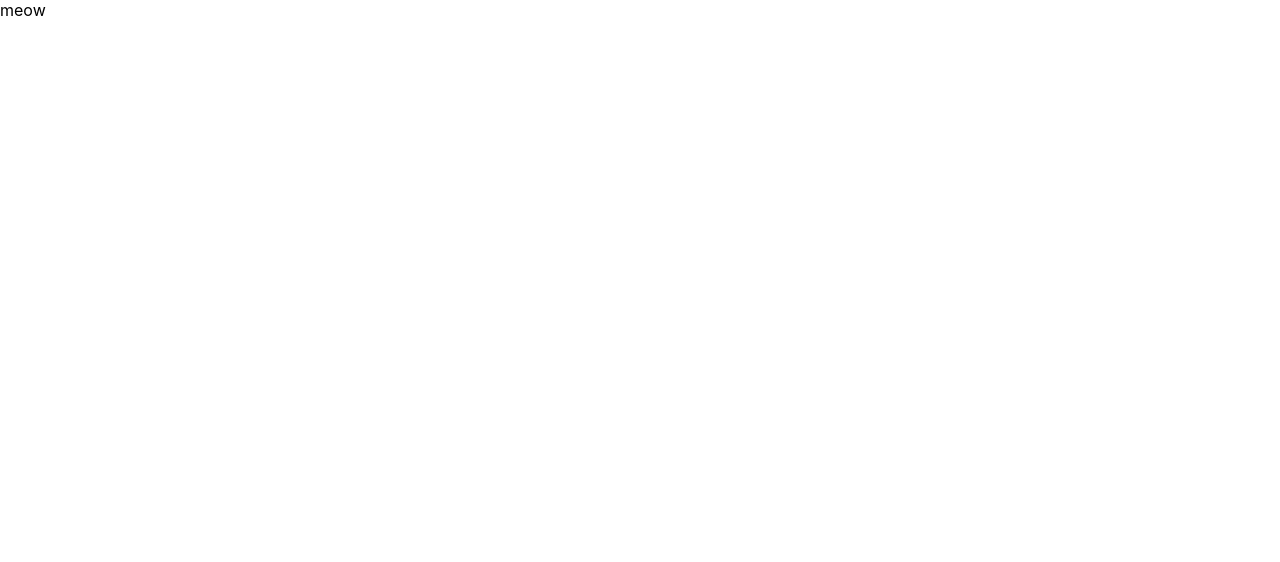
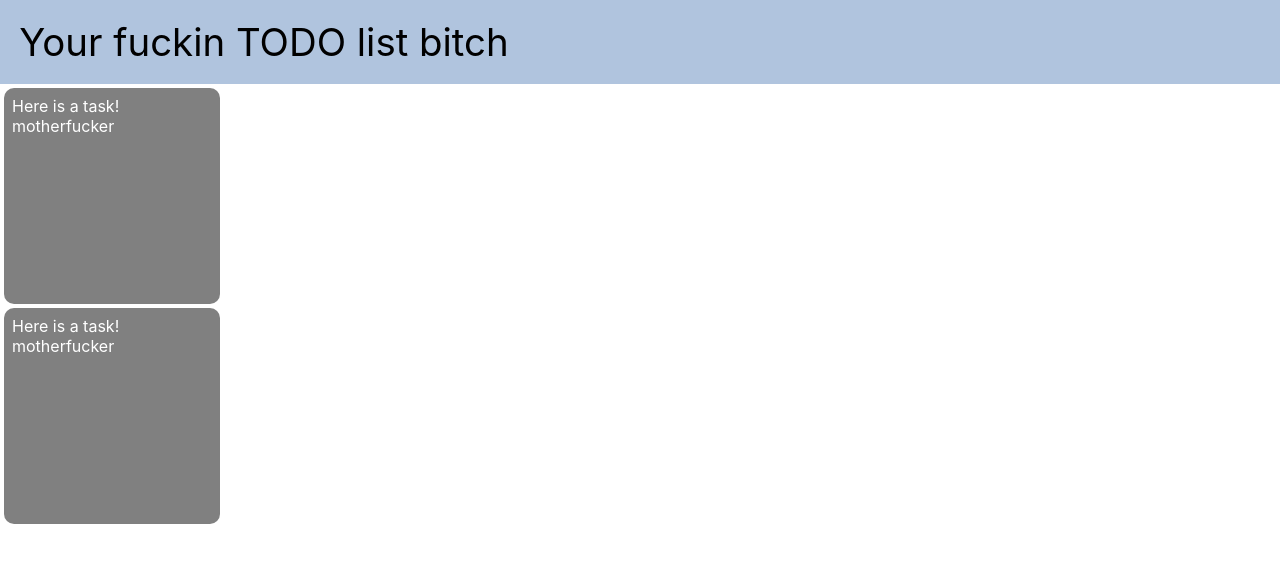
Before and after one commit to alyssa9koh/react-todo-list, a React (Create React App) app: page / in a window 1280 px wide. Shown: the top 562 px of the page. Built offline with nearby package versions, Linux system fonts and the light colour scheme.

Commit message:
added classes for title of list and for each task. made separate task component

```diff
--- a/src/components/List.jsx
+++ b/src/components/List.jsx
@@ -1,9 +1,26 @@
-import { useState } from 'react';
+// import { useState } from 'react';
+
+import '../index.css';
+
+function Task() {
+    return (
+        <div className="square">
+            Here is a task! motherfucker
+        </div>
+    );
+}
 
 export default function List() {
     return (
-        <div>
-            meow
-        </div>
+        <>
+            <div className="list-title">
+                Your fuckin TODO list bitch
+            </div>
+            <Task />
+            <Task />
+            {/* <ol>
+                {tasks}
+            </ol> */}
+        </>
     );
 }
--- a/src/index.css
+++ b/src/index.css
@@ -11,3 +11,20 @@ code {
   font-family: source-code-pro, Menlo, Monaco, Consolas, 'Courier New',
     monospace;
 }
+
+.square {
+  width: 200px;
+  height: 200px;
+  background-color: gray; /* Add your desired background color */
+  color: white; /* font color */
+  border-radius: 10px; /* Adjust the radius to curve the edges */
+  font-size: 1.25vw;
+  margin: 0.25em;
+  padding: 0.5em;
+}
+
+.list-title {
+  font-size: 3vw;
+  padding: 0.5em;
+  background-color: lightsteelblue;
+}
```
